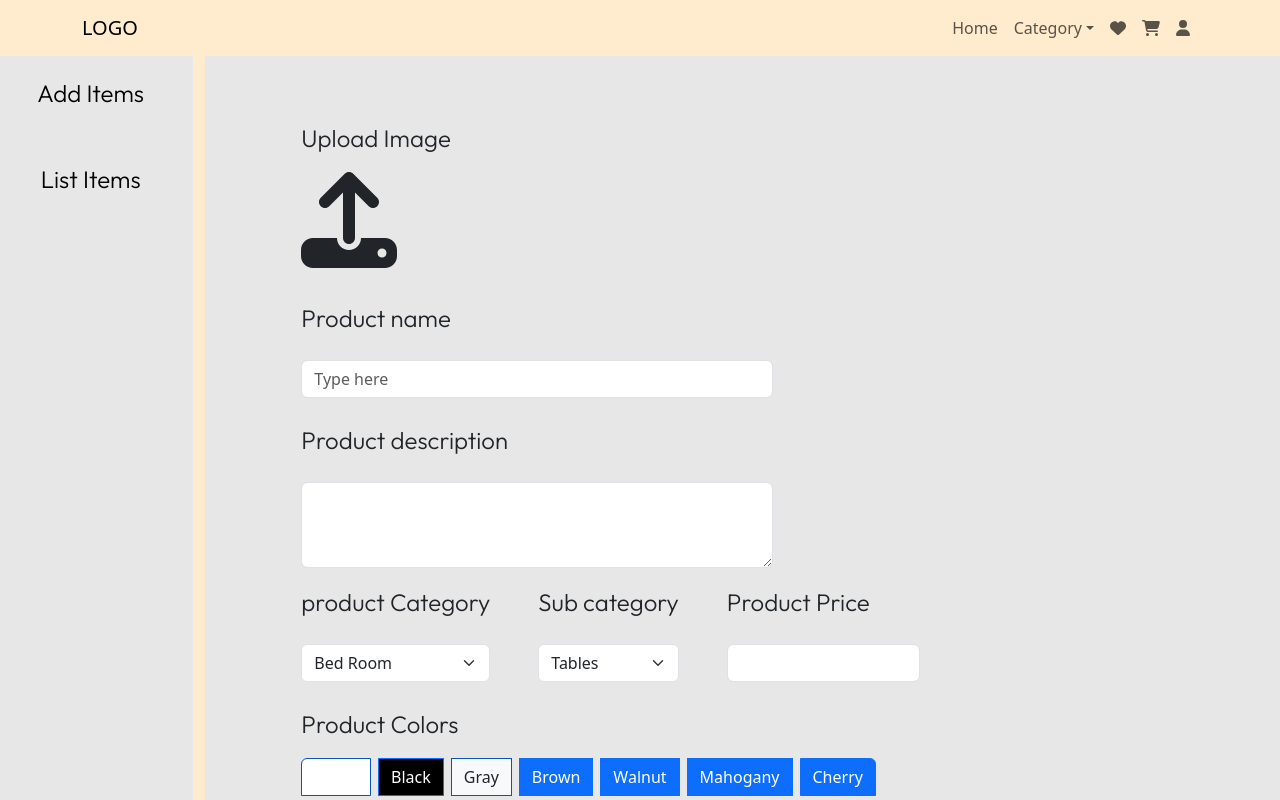
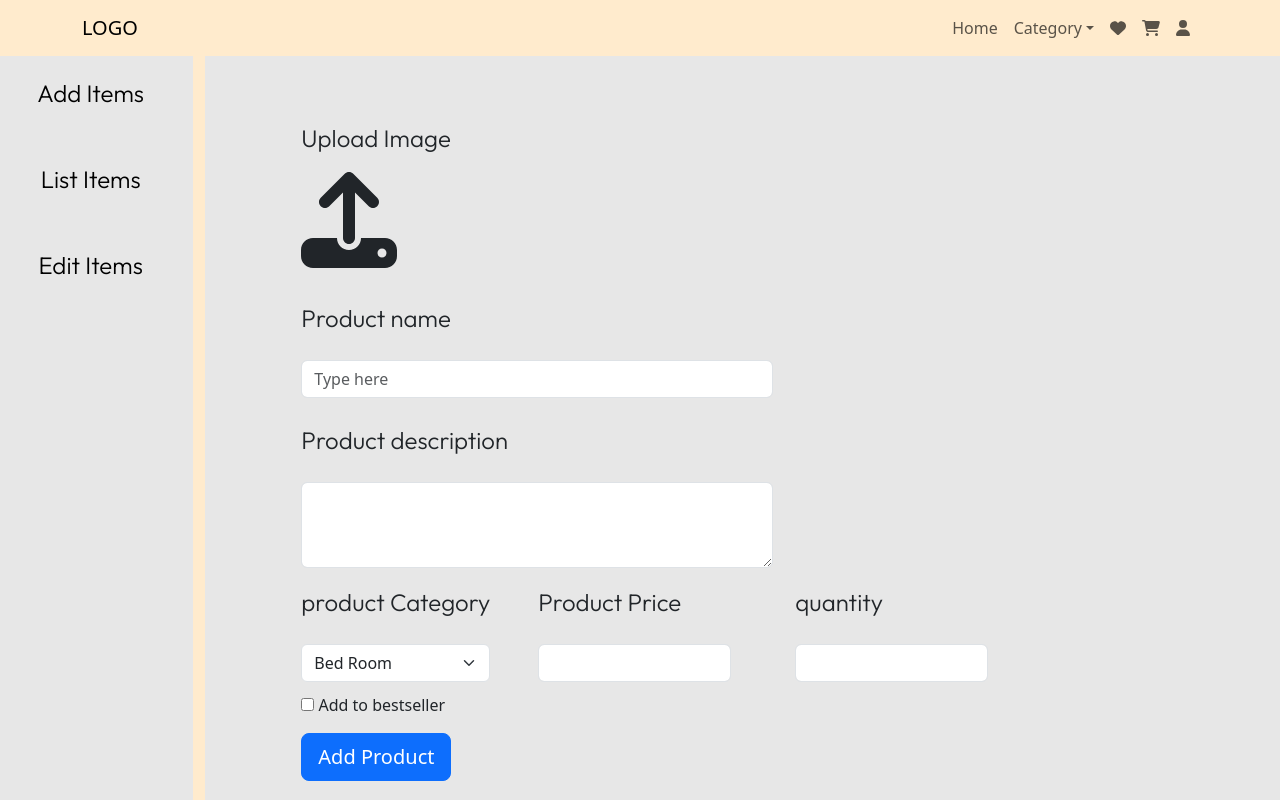
Before and after one commit to Ami455/E-Commerce-MERN-Stack, a React (Vite) app in the folder front/: page /admin/add in a window 1280 px wide. Shown: the top 800 px of the page. Built offline with nearby package versions, Linux system fonts and the light colour scheme.

Commit message:
edit and delete

```diff
--- a/front/package.json
+++ b/front/package.json
@@ -15,6 +15,7 @@
     "@fortawesome/free-regular-svg-icons": "^6.7.2",
     "@fortawesome/free-solid-svg-icons": "^6.7.2",
     "@fortawesome/react-fontawesome": "^0.2.2",
+    "axios": "^1.8.4",
     "bootstrap": "^5.3.5",
     "react": "^19.0.0",
     "react-bootstrap": "^2.10.9",
--- a/front/src/Components/Admin/Add/Add.jsx
+++ b/front/src/Components/Admin/Add/Add.jsx
@@ -18,15 +18,16 @@ export default function Add() {
     const sendLoginData=(formdata)=>{
         console.log("submit")
         console.log(formdata)
-        console.log(formdata.name, formdata.description, formdata.category,formdata.subCategory,formdata.price,"didnt nav")
+        console.log(formdata.name, formdata.description, formdata.category,formdata.price, formdata.quantity,"didn't nav")
         nav("/create", { state: {
             name: formdata.name,
             description :formdata.description,
             category : formdata.category,
-            subCategory : formdata.subCategory,
+            // subCategory : formdata.subCategory,
             price : formdata.price,
             // color : formdata.availableColors,
             // image : formdata.image,
+            quantity : formdata.quantity,
             action: 'create' } })
     }
 
@@ -70,11 +71,6 @@ export default function Add() {
                                         <option>Office</option>
                                         <option>Dining Room</option>
                                         <option>Living Room</option>
-                                    </Form.Select>
-                                </section>
-                                <section className='me-5'>
-                                    <label><p>Sub category</p></label>
-                                    <Form.Select id="Sub category" className=' d-block mt-2 w-100'{...register("subCategory")}>
                                         <option>Tables</option>
                                         <option>Desks</option>
                                         <option>Storage</option>
@@ -82,13 +78,23 @@ export default function Add() {
                                         <option>Bed</option>
                                     </Form.Select>
                                 </section>
+                                {/* <section className='me-5'>
+                                    <label><p>Sub category</p></label>
+                                    <Form.Select id="Sub category" className=' d-block mt-2 w-100'{...register("subCategory")}>
+
+                                    </Form.Select>
+                                </section> */}
                                 <section>
                                     <Form.Label><p>Product Price</p></Form.Label>
                                     <Form.Control type="number" className='d-block w-75 text-center' {...register("price")} />
                                 </section>
+                                <section>
+                                    <Form.Label><p>quantity</p></Form.Label>
+                                    <Form.Control type="number" className='d-block w-75 text-center' {...register("quantity")} />
+                                </section>
 
                             </div>
-
+{/*
                             <Form className='mt-4'>
                                 <p> Product Colors</p>
                                 <ToggleButtonGroup type="checkbox" defaultValue={[1, 3]} className="mb-2" >
@@ -114,7 +120,7 @@ export default function Add() {
                                     Cherry
                                     </ToggleButton>
                                 </ToggleButtonGroup>
-                            </Form>
+                            </Form> */}
 
 
 
--- a/front/src/Components/Admin/Add/AddProudctDB.jsx
+++ b/front/src/Components/Admin/Add/AddProudctDB.jsx
@@ -4,18 +4,18 @@ import { useLocation } from 'react-router-dom';
 
 export default function AddProductDB() {
     const location = useLocation();
-    const { name, description, category, subCategory, price, image,availableColors, action } = location.state || {};
+    const { name, description, category, subCategory, price, image,availableColors, quantity, action } = location.state || {};
     const [message, setMessage] = useState(""); // State for message
     // const [token, setToken] = useState(""); // State for token (if needed)
 
     const createProduct = async () => {
 
-            console.log("Creating product with:", { name, description, category, subCategory, price});
+            console.log("Creating product with:", { name, description, category, price ,quantity});
             await axios.post(`${import.meta.env.VITE_LOCAL_HOST}/${import.meta.env.VITE_PRODUCTS_LIST}`, {
                 name,
                 description,
-                category,
-                subCategory,
+                categoryId,
+                // subCategory,
                 price,
                 // availableColors,
                 // image
@@ -33,27 +33,26 @@ export default function AddProductDB() {
     };
 
 
-    const deleteProduct = () => {
-        console.log("Registering with:", userName, email, password);
-        axios.post(`${import.meta.env.VITE_LOCAL_HOST}/${import.meta.env.VITE_PRODUCTS_LIST}`, { userName, email, password })
-            .then((res) => {
-                const data = res.data;
-                console.log("delete successful,", data);
-                setMessage("deleted successful!"); // Set success message
-                localStorage.setItem("data", data);
-            })
-            .catch((err) => {
-                console.error("Registration error:", err.response?.data?.message || err.message);
-                setMessage(err.response?.data?.message || "Registration failed."); // Set error message
-            });
-    };
+    // const deleteProduct = () => {
+    //     axios.delete(`${import.meta.env.VITE_LOCAL_HOST}/${import.meta.env.VITE_PRODUCTS_LIST}`, { name, description, category, price ,quantity})
+    //         .then((res) => {
+    //             const data = res.data;
+    //             console.log("delete successful,", data);
+    //             setMessage("deleted successful!"); // Set success message
+    //             localStorage.setItem("data", data);
+    //         })
+    //         .catch((err) => {
+    //             console.error("Registration error:", err.response?.data?.message || err.message);
+    //             setMessage(err.response?.data?.message || "Registration failed."); // Set error message
+    //         });
+    // };
 
     useEffect(() => {
         if (action === 'create') {
-            createProduct();
-        } else if (action === 'delete') {
-            deleteProduct();
-        }
+            createProduct();}
+        // } else if (action === 'delete') {
+        //     deleteProduct();
+        // }
     }, [action]); // Depend on action to call the correct function
 
     return (
--- a/front/src/Components/Admin/Admin.jsx
+++ b/front/src/Components/Admin/Admin.jsx
@@ -22,6 +22,11 @@ export default function Admin() {
                             <p>List Items</p>
                             </Nav.Link>
                         </Nav.Item>
+                        <Nav.Item>
+                            <Nav.Link as={Link} to="edit" className='nlink'>
+                            <p>Edit Items</p>
+                            </Nav.Link>
+                        </Nav.Item>
                     </Nav>
                 </Col>
                 <Col sm={10} className='p-5'>
--- /dev/null
+++ b/front/src/Components/Admin/EditProduct/Edit.jsx
@@ -0,0 +1,106 @@
+import React, { useEffect, useState } from 'react';
+import Form from 'react-bootstrap/Form';
+import Button from 'react-bootstrap/Button';
+import { FontAwesomeIcon } from '@fortawesome/react-fontawesome';
+import { faUpload } from '@fortawesome/free-solid-svg-icons';
+import { useLocation, useNavigate } from 'react-router-dom';
+import axios from 'axios';
+
+export default function Edit() {
+    const location = useLocation();
+    const navigate = useNavigate();
+    const { productId } = location.state || {};
+    const [product, setProduct] = useState(null);
+
+    const [formData, setFormData] = useState({
+        name: '',
+        category: '',
+        price: '',
+        quantity: '',
+        description: '',
+        image: '',
+    });
+
+    useEffect(() => {
+        const fetchProduct = async () => {
+            try {
+                const response = await axios.get(
+                    `${import.meta.env.VITE_LOCAL_HOST}/${import.meta.env.VITE_PRODUCTS_LIST}/${productId}`
+                );
+                setProduct(response.data);
+                setFormData(response.data); // Pre-fill form
+            } catch (error) {
+                console.error("Error fetching product:", error);
+            }
+        };
+
+        if (productId) {
+            fetchProduct();
+        }
+    }, [productId]);
+
+    const handleChange = (e) => {
+        const { name, value } = e.target;
+        setFormData((prev) => ({ ...prev, [name]: value }));
+    };
+
+    const handleSubmit = async (e) => {
+        e.preventDefault(); // prevent page reload
+        try {
+            await axios.put(
+                `${import.meta.env.VITE_LOCAL_HOST}/${import.meta.env.VITE_PRODUCTS_LIST}/${productId}`,
+                formData
+            );
+            alert("Product updated successfully!");
+            navigate("/"); // redirect back to list
+        } catch (error) {
+            console.error("Error updating product:", error);
+        }
+    };
+
+    if (!product) return <p>Loading product data...</p>;
+
+    return (
+        <div className="container mt-4">
+            <h1>Edit Product</h1>
+            <Form onSubmit={handleSubmit}>
+                <Form.Group className="mb-3">
+                    <Form.Label>Product Name</Form.Label>
+                    <Form.Control type="text" name="name" value={formData.name} onChange={handleChange} />
+                </Form.Group>
+
+                <Form.Group className="mb-3">
+                    <Form.Label>Category</Form.Label>
+                    <Form.Control type="text" name="category" value={formData.category} onChange={handleChange} />
+                </Form.Group>
+
+                <Form.Group className="mb-3">
+                    <Form.Label>Price</Form.Label>
+                    <Form.Control type="number" name="price" value={formData.price} onChange={handleChange} />
+                </Form.Group>
+
+                <Form.Group className="mb-3">
+                    <Form.Label>Quantity</Form.Label>
+                    <Form.Control type="number" name="quantity" value={formData.quantity} onChange={handleChange} />
+                </Form.Group>
+
+                <Form.Group className="mb-3">
+                    <Form.Label>Description</Form.Label>
+                    <Form.Control as="textarea" rows={3} name="description" value={formData.description} onChange={handleChange} />
+                </Form.Group>
+
+                <Form.Group className="mb-3">
+                    <Form.Label>Image URL</Form.Label>
+                    <div>
+                        <img src={formData.image} alt="product" style={{ width: '150px', marginBottom: '10px' }} />
+                    </div>
+                    <Form.Control type="text" name="image" value={formData.image} onChange={handleChange} />
+                </Form.Group>
+
+                <Button variant="primary" type="submit">
+                    <FontAwesomeIcon icon={faUpload} /> Update Product
+                </Button>
+            </Form>
+        </div>
+    );
+}
--- a/front/src/Components/Admin/List/List.jsx
+++ b/front/src/Components/Admin/List/List.jsx
@@ -1,41 +1,70 @@
-import React, { useState } from 'react'
+      import React, { useEffect, useState } from 'react'
       import Table from 'react-bootstrap/Table';
       import './List.css'
-import { Button, Col, Overlay, Tooltip,Row, Popover } from 'react-bootstrap';
+      import { Button, Col, Overlay, Tooltip, Row, Popover } from 'react-bootstrap';
       import { FontAwesomeIcon } from '@fortawesome/react-fontawesome';
       import { faPen, faPenNib, faTrash } from '@fortawesome/free-solid-svg-icons';
       import { Link } from 'react-router-dom';
+      import axios from 'axios';
 
 
-//commit
+
+
 
 
       export default function List() {
+
+        const [products, setProducts] = useState([]);
+
+        const getData = async ()=>{
+          const data = await axios.get(`${import.meta.env.VITE_LOCAL_HOST}/${import.meta.env.VITE_PRODUCTS_LIST}`)
+          console.log(data.data)
+          setProducts( data.data)
+        };
+
+        const deleteData = async (id)=>{
+          await axios.delete(`${import.meta.env.VITE_LOCAL_HOST}/${import.meta.env.VITE_PRODUCTS_LIST}/${id}`);
+          getData();
+        }
+
+
+        useEffect(()=>{
+          getData()
+        }
+        ,[])
+
+        const sentProductId = (id)=>{
+
+
+        }
+
+
+
         const [tooltipShow, setTooltipShow] = useState(false);
         const [tooltipData, setTooltipData] = useState({});
         const [tooltipTarget, setTooltipTarget] = useState(null);
         //const [isHoverInfo,setIsHoverInfo]=useState(false)
-    const products = [
-        {
-          id: 1,
-          image: 'https://raw.githubusercontent.com/avinashdm/gs-images/main/forever/p_img47.png',
-          name: 'Kid Tapered Slim Fit Trouser',
-          description:"this is descriptionsdlatsdfsfsffffffffffffj ...............this is description...............this is description...............",
-          category: 'Kids',
-          price: 38,
-          quantity:4,
-        },
-        {
-            id: 2,
-            image: 'https://raw.githubusercontent.com/avinashdm/gs-images/main/forever/p_img47.png',
-            name: 'Kid Tapered Slim Fit Trouser',
-            description:"this is description...............this is description...............this is description...............",
-            category: 'Kids',
-            price: 38,
-            quantity:4,
-          },
+        // const products = [
+        //   {
+        //     id: 1,
+        //     image: 'https://raw.githubusercontent.com/avinashdm/gs-images/main/forever/p_img47.png',
+        //     name: 'Kid Tapered Slim Fit Trouser',
+        //     description: "this is descriptionsdlatsdfsfsffffffffffffj ...............this is description...............this is description...............",
+        //     category: 'Kids',
+        //     price: 38,
+        //     quantity: 4,
+        //   },
+        //   {
+        //     id: 2,
+        //     image: 'https://raw.githubusercontent.com/avinashdm/gs-images/main/forever/p_img47.png',
+        //     name: 'Kid Tapered Slim Fit Trouser',
+        //     description: "this is description...............this is description...............this is description...............",
+        //     category: 'Kids',
+        //     price: 38,
+        //     quantity: 4,
+        //   },
           // Add more products as needed
-      ];
+        // ];
         const handleMouseEnter = (event, product) => {
           setTooltipData(product);
           setTooltipTarget(event.currentTarget);
@@ -51,32 +80,32 @@ export default function List() {
             <Table>
               <thead>
                 <tr>
-           <th style={{width: "5%"}}>#</th>
-           <th style={{width: "15%"}}>Image</th>
-           <th style={{width: "30%"}}>Name</th>
-           <th style={{width: "15%"}}>Category</th>
-           <th style={{width: "5%"}}>Price</th>
-           <th style={{width: "5%"}}>Quantity</th>
-           <th style={{width: "5%"}}>Edit</th>
-           <th style={{width: "5%"}}>Delete</th>
+                  <th style={{ width: "5%" }}>#</th>
+                  <th style={{ width: "15%" }}>Image</th>
+                  <th style={{ width: "30%" }}>Name</th>
+                  <th style={{ width: "15%" }}>Category</th>
+                  <th style={{ width: "5%" }}>Price</th>
+                  <th style={{ width: "5%" }}>Quantity</th>
+                  <th style={{ width: "5%" }}>Edit</th>
+                  <th style={{ width: "5%" }}>Delete</th>
                 </tr>
               </thead>
               <tbody>
-     {products.map((product)=>
-        <tr key= {product.id} /*onMouseEnter={() => setIsHoverInfo(true)}
+                {products.map((product) =>
+                  <tr key={product.id} /*onMouseEnter={() => setIsHoverInfo(true)}
               onMouseLeave={() => setIsHoverInfo(false)}*/
                     onMouseEnter={(e) => handleMouseEnter(e, product)}
                     onMouseLeave={handleMouseLeave}>
                     <td>{product.id}</td>
-           <td><img src={product.image} className='imageTable'/></td>
+                    <td><img src={product.image} className='imageTable' /></td>
                     <td>{product.name}</td>
                     <td>{product.category}</td>
                     <td>{product.price}</td>
                     <td>{product.quantity}</td>
                     {/* <td><Button className='iconButton' onClick={()=>alert("mm")}><FontAwesomeIcon icon={faTrash} className="custom-icon"/></Button></td>
                 <td><Button className='iconButton' onClick={()=>fnEdit}><FontAwesomeIcon icon={faPen} className="custom-icon"/></Button></td> */}
-           <td><Link  onClick={()=>fnDelete}><FontAwesomeIcon icon={faTrash} className="custom-icon"/></Link></td>
-           <td><Link  onClick={()=>fnEdit} ><FontAwesomeIcon icon={faPen} className="custom-icon"/></Link></td>
+                    <td><Link onClick={() => deleteData(product.id)}><FontAwesomeIcon icon={faTrash} className="custom-icon" /></Link></td>
+                    <td><Link to="../edit" state={{ productId: product.id }}><FontAwesomeIcon icon={faPen} className="custom-icon" /></Link></td>
                     {/* {isHoverInfo && (<tr><ProductCard product={product}/></tr>)} */}
 
                   </tr>
@@ -86,17 +115,17 @@ export default function List() {
               </tbody>
             </Table>
 
-     <Overlay  target={tooltipTarget} show={tooltipShow} placement="bottom-end" >
+            <Overlay target={tooltipTarget} show={tooltipShow} placement="bottom-end" >
               {(props) => (
                 <Tooltip id="overlay-tooltip"  {...props} className='mytooltip' >
                   <div className="toolTipDivStyle">
-                <div ><strong>Product ID:</strong><br/>{tooltipData.id}</div>
+                    <div ><strong>Product ID:</strong><br />{tooltipData.id}</div>
                     <div ><img src={tooltipData.image} className='imageTooltip' alt={tooltipData.name} /></div>
-                <div><strong>Name:</strong><br/>{tooltipData.name}</div>
-                <div><strong>Category:</strong><br/>{tooltipData.category}</div>
-                <div><strong>Price:</strong><br/>${tooltipData.price}</div>
-                <div><strong>Quantity:</strong><br/>{tooltipData.quantity}</div>
-                <div><strong>Description:</strong><br/>{tooltipData.description}</div>
+                    <div><strong>Name:</strong><br />{tooltipData.name}</div>
+                    <div><strong>Category:</strong><br />{tooltipData.category}</div>
+                    <div><strong>Price:</strong><br />${tooltipData.price}</div>
+                    <div><strong>Quantity:</strong><br />{tooltipData.quantity}</div>
+                    <div><strong>Description:</strong><br />{tooltipData.description}</div>
                   </div>
 
                 </Tooltip>
--- a/front/src/main.jsx
+++ b/front/src/main.jsx
@@ -16,6 +16,7 @@ import Add from './Components/Admin/Add/Add.jsx'
 import List from './Components/Admin/List/List.jsx'
 import User from './Components/Admin/Users/User.jsx'
 import AddProudctDB from './Components/Admin/Add/AddProudctDB.jsx'
+import Edit from './Components/Admin/EditProduct/Edit.jsx'
 
 
   let router = createBrowserRouter([{
@@ -31,7 +32,8 @@ import AddProudctDB from './Components/Admin/Add/AddProudctDB.jsx'
 
       {path:'/admin',element:<Admin/>,children:[
         {path:'add',element:<Add/>},
-        {path:'list',element:<List/>}
+        {path:'list',element:<List/>},
+        {path:'edit',element:<Edit/>}
 
       ]},
 
```
Also changed, not shown: front/Notes/Todo.txt, 2 other files (tests, documents, lock files or other folders). Lines whose indentation alone changed are shown as unchanged.
